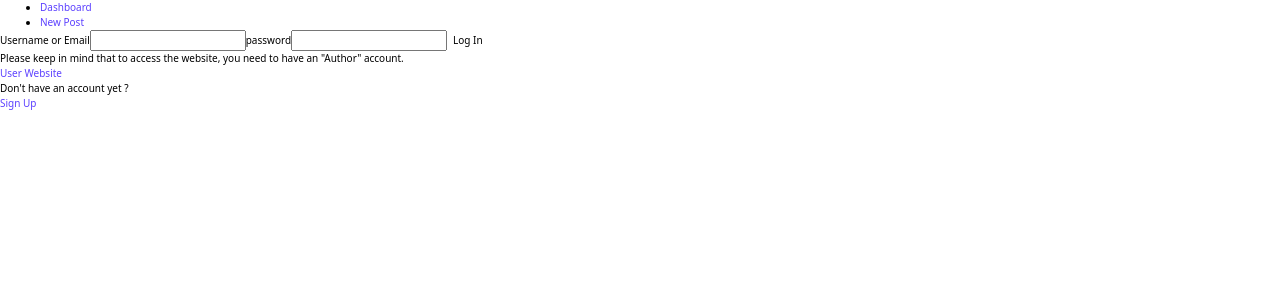
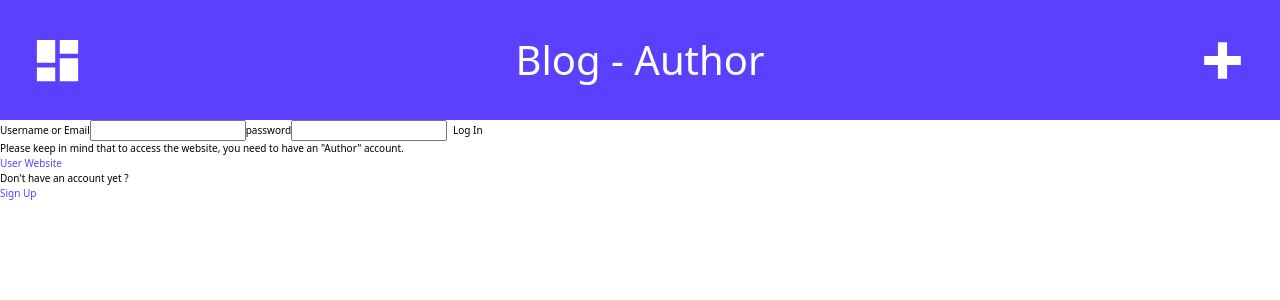
Before and after one commit to NestorNebula/blog-api, a React (Vite) app in the folder blog-author/: page /login in a window 1280 px wide. Shown: the top 300 px of the page. Built offline with nearby package versions, Linux system fonts and the light colour scheme; no server answers.

Commit message:
feat: add styles and icons to Navbar component

```diff
--- a/blog-author/src/components/navbar/Navbar.jsx
+++ b/blog-author/src/components/navbar/Navbar.jsx
@@ -1,14 +1,24 @@
 import { Link } from 'react-router-dom';
+import styles from './Navbar.module.css';
+import dashboard from '../../assets/icons/dashboard.svg';
+import plus from '../../assets/icons/plus.svg';
 
 function Navbar() {
   return (
     <nav>
       <ul>
         <li>
-          <Link to="/">Dashboard</Link>
+          <Link to="/">
+            <img className={styles.icon} src={dashboard} alt="dashboard" />
+          </Link>
         </li>
         <li>
-          <Link to="/new">New Post</Link>
+          <div className={styles.blog}>Blog - Author</div>
+        </li>
+        <li>
+          <Link to="/new">
+            <img className={styles.icon} src={plus} alt="new post" />
+          </Link>
         </li>
       </ul>
     </nav>
--- /dev/null
+++ b/blog-author/src/components/navbar/Navbar.module.css
@@ -0,0 +1,36 @@
+nav {
+  font-size: 4rem;
+  padding: 3rem;
+  background-color: #5c40ff;
+}
+
+ul {
+  display: flex;
+  justify-content: space-between;
+  align-items: center;
+  padding: 0;
+}
+
+li {
+  list-style: none;
+}
+
+nav a {
+  text-decoration: none;
+  color: white;
+}
+
+nav a:hover {
+  text-decoration: underline;
+  color: azure;
+}
+
+.blog {
+  color: white;
+}
+
+.icon {
+  width: 5.5rem;
+  filter: invert();
+  -webkit-user-drag: none;
+}
```
Also changed, not shown: blog-author/src/assets/icons/dashboard.svg (added), blog-author/src/assets/icons/plus.svg (added).
